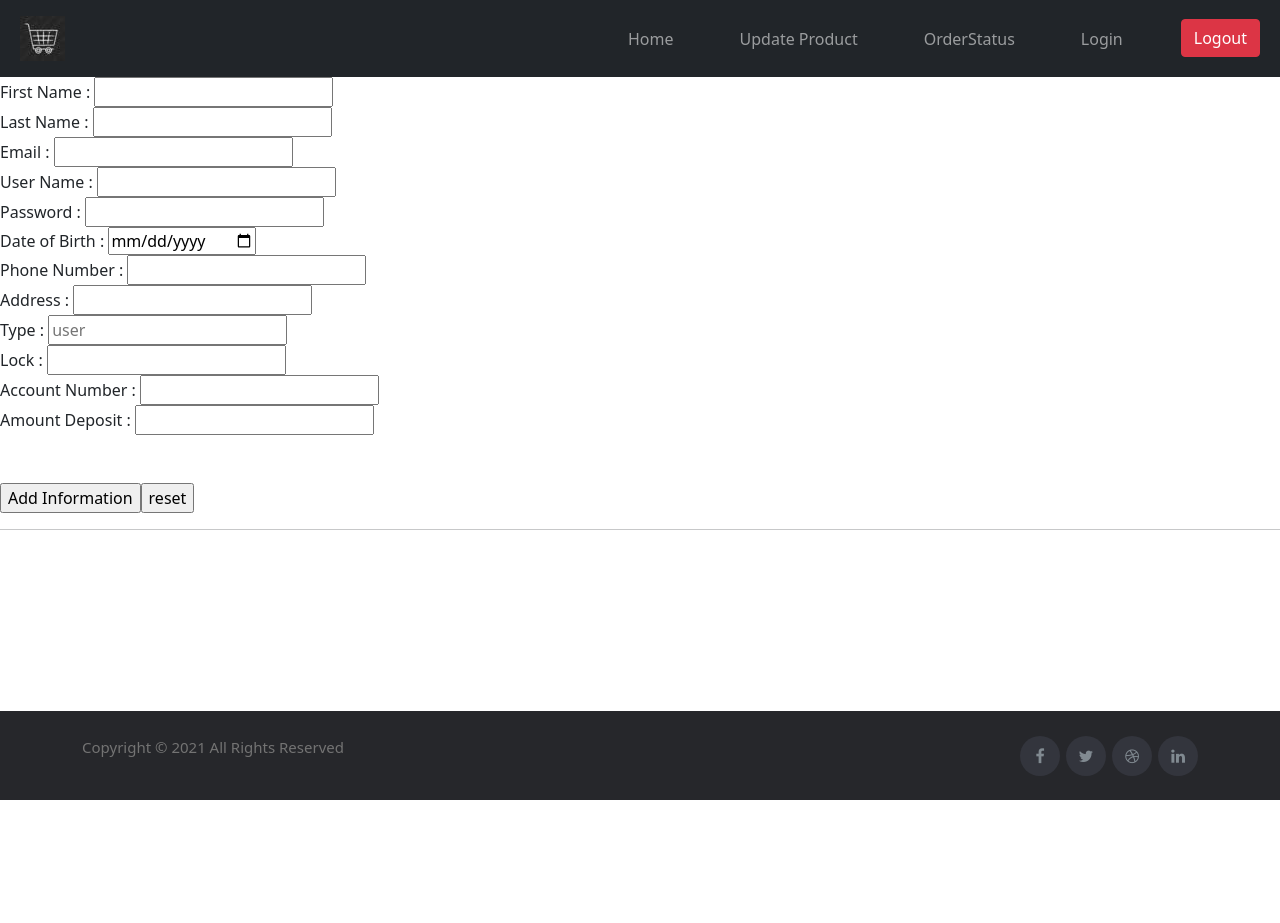
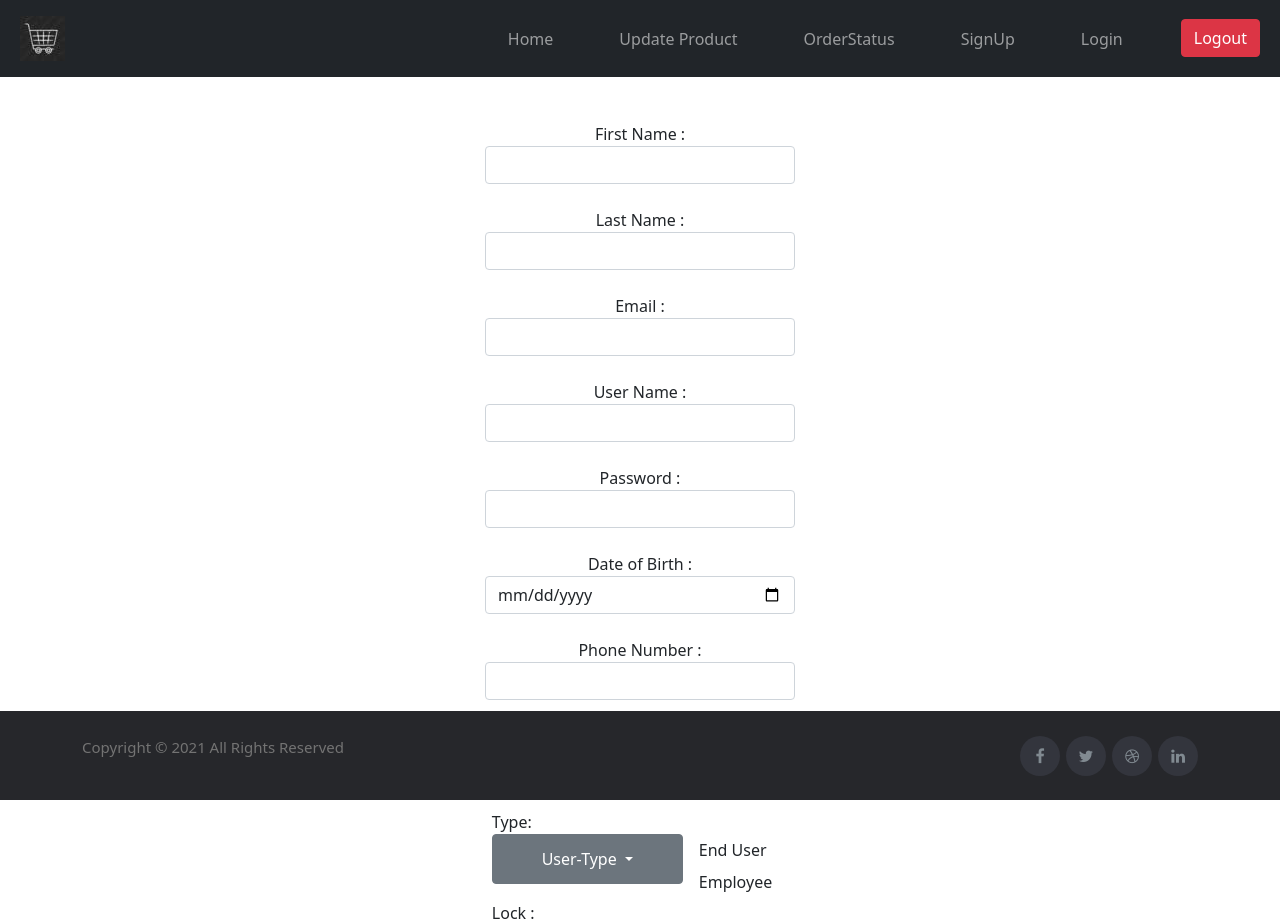
Before and after one commit to tcs-mean-stack-group22/CapstoneProjectMean, an Angular app in the folder frontEnd/angular-grocers/: page /signup in a window 1280 px wide. Shown: the top 923 px of the page. Before the commit the page ends 800 px from the top, so only its background shows below. Built offline with nearby package versions, Linux system fonts and the light colour scheme.

Commit message:
added styling for signup component with scrolling

```diff
--- a/frontEnd/angular-grocers/src/app/app.module.ts
+++ b/frontEnd/angular-grocers/src/app/app.module.ts
@@ -1,6 +1,5 @@
 import { NgModule } from '@angular/core';
 import { BrowserModule } from '@angular/platform-browser';
-
 import { AppRoutingModule } from './app-routing.module';
 import { AppComponent } from './app.component';
 import { SendRequestComponent } from './send-request/send-request.component';
--- a/frontEnd/angular-grocers/src/app/navbar/navbar.component.html
+++ b/frontEnd/angular-grocers/src/app/navbar/navbar.component.html
@@ -19,6 +19,10 @@
                     <a class="nav-item nav-link" routerLink="/orderstatus" routerLinkActive="Active"
                         style="margin-left: 50px;" >OrderStatus</a>
                 </li>
+                <li class="nav-item">
+                    <a class="nav-item nav-link" routerLink="/signup" routerLinkActive="Active"
+                        style="margin-left: 50px;" >SignUp</a>
+                </li>
 
 
                 <li class="nav-item">
--- a/frontEnd/angular-grocers/src/app/signup/signup.component.css
+++ b/frontEnd/angular-grocers/src/app/signup/signup.component.css
@@ -0,0 +1,37 @@
+
+.form-container{
+    display: flex;
+    justify-items: center;
+    justify-content: center;
+    }
+
+form{
+   display: block;
+   justify-items: center;
+   justify-content: center;
+   align-items: center;
+   min-width: 400px;
+   padding: 45px;
+}
+
+.btn-group {
+    width: 100%;
+    margin-bottom: 3px;
+}
+
+.btn{
+
+    display: inline;
+    padding: 8px;
+    justify-content: center;
+    align-items: center;
+    width: 100px;
+    height: 50px;
+
+
+
+}
+.submit{
+    margin-bottom:100px;
+    padding: auto;
+}
--- a/frontEnd/angular-grocers/src/app/signup/signup.component.html
+++ b/frontEnd/angular-grocers/src/app/signup/signup.component.html
@@ -1,19 +1,38 @@
-<div>
-    <form #ngRef="ngForm" (ngSubmit)= "addUser(ngRef.value)">
-       First Name : <input type="text" name = "firstname" ngModel required> <br>
-       Last Name : <input type="text" name = "lastname" ngModel required> <br>
-       Email : <input type="text" name = "email" ngModel required> <br>
-       User Name : <input type="text" name = "username" ngModel required> <br>
-       Password : <input type="text" name = "password" ngModel required> <br>
-       Date of Birth : <input type="date" name = "dob" ngModel required> <br>
-       Phone Number  : <input type="number" name = "phoneNum" ngModel required> <br>
-       Address : <input type="text" name = "address" ngModel required> <br>
-       Type : <input type="text" name = "type" placeholder= "user" ngModel required> <br>
-       Lock : <input type="text" name = "lock" ngModel required> <br>
-       Account Number : <input type="number" name = "accountnumber" ngModel required> <br>
-        Amount Deposit : <input type="number" name = "amountDeposit" ngModel required> <br>
-       <br> <br>
-       <input type="submit" value="Add Information">
-       <input type="reset" value="reset">
-    </form>
-<hr>
+<div class="form-container">
+    <div class="body" style="align-items: center;">
+        <form #ngRef="ngForm" (ngSubmit)="addUser(ngRef.value)" style="padding: 45px;">
+            First Name : <br>
+            <input type="text" class="form-control" name="firstname" ngModel required> <br>
+            Last Name : <input type="text" class="form-control" name="lastname" ngModel required> <br>
+            Email : <input type="text" class="form-control" name="email" ngModel required> <br>
+            User Name : <input type="text" class="form-control" name="username" ngModel required> <br>
+            Password : <input type="text" class="form-control" name="password" ngModel required> <br>
+            Date of Birth : <input type="date" class="form-control" name="dob" ngModel required> <br>
+            Phone Number : <input type="number" class="form-control" name="phoneNum" ngModel required> <br>
+            Address : <input type="text" class="form-control" name="address" ngModel required> <br>
+
+            Type:
+            <!-- Split dropright button -->
+            <div class="btn-group">
+                <button type="button" class="btn btn-secondary dropdown-toggle" data-toggle="dropdown"
+                    aria-haspopup="true" aria-expanded="true">
+                    User-Type
+                </button>
+                <div class="dropdown-menu-right  dropdown-menu-right">
+                    <button class="dropdown-item " type="button">End User</button>
+                    <button class="dropdown-item" type="button">Employee</button>
+                </div>
+            </div>
+
+            <!-- Type : <input type="text" class="form-control" name = "type" placeholder= "user" ngModel required> <br> -->
+            Lock : <input type="text" class="form-control" name="lock" ngModel required> <br>
+            Account Number : <input type="number" class="form-control" name="accountnumber" ngModel required> <br>
+            Amount Deposit : <input type="number" class="form-control" name="amountDeposit" ngModel required> <br>
+            <div class="submit">
+            <input type="submit" class="col-4 btn btn-primary btn-sm float-right" style="margin-right: 80px;" value="Add Info">
+            <input type="reset"class="col-4 btn btn-secondary btn-sm float-left" value="Reset">
+        </div>
+        </form>
+
+    </div>
+</div>
```
Also changed, not shown: frontEnd/angular-grocers/src/app/login/login.component.css (line endings or trailing spaces).
